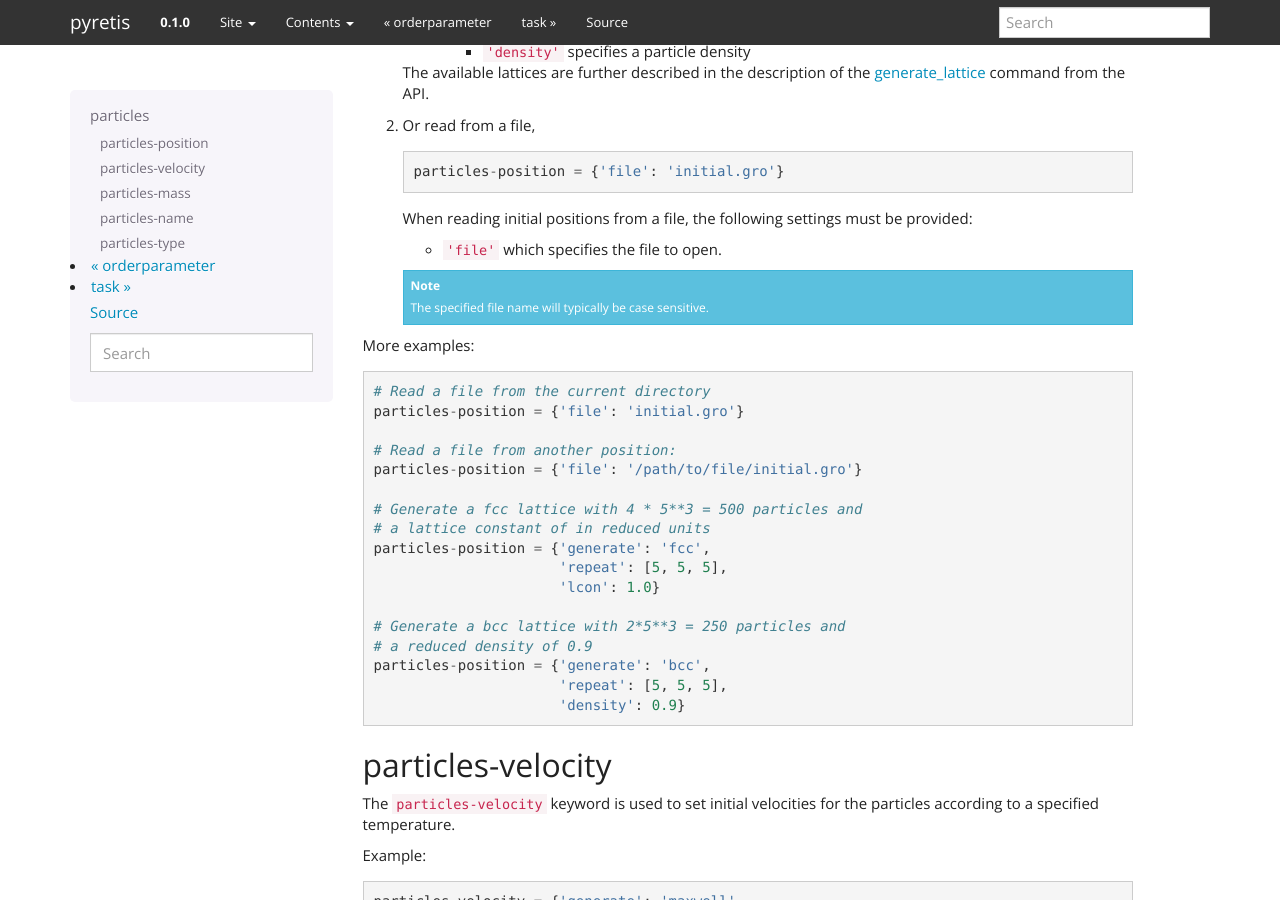
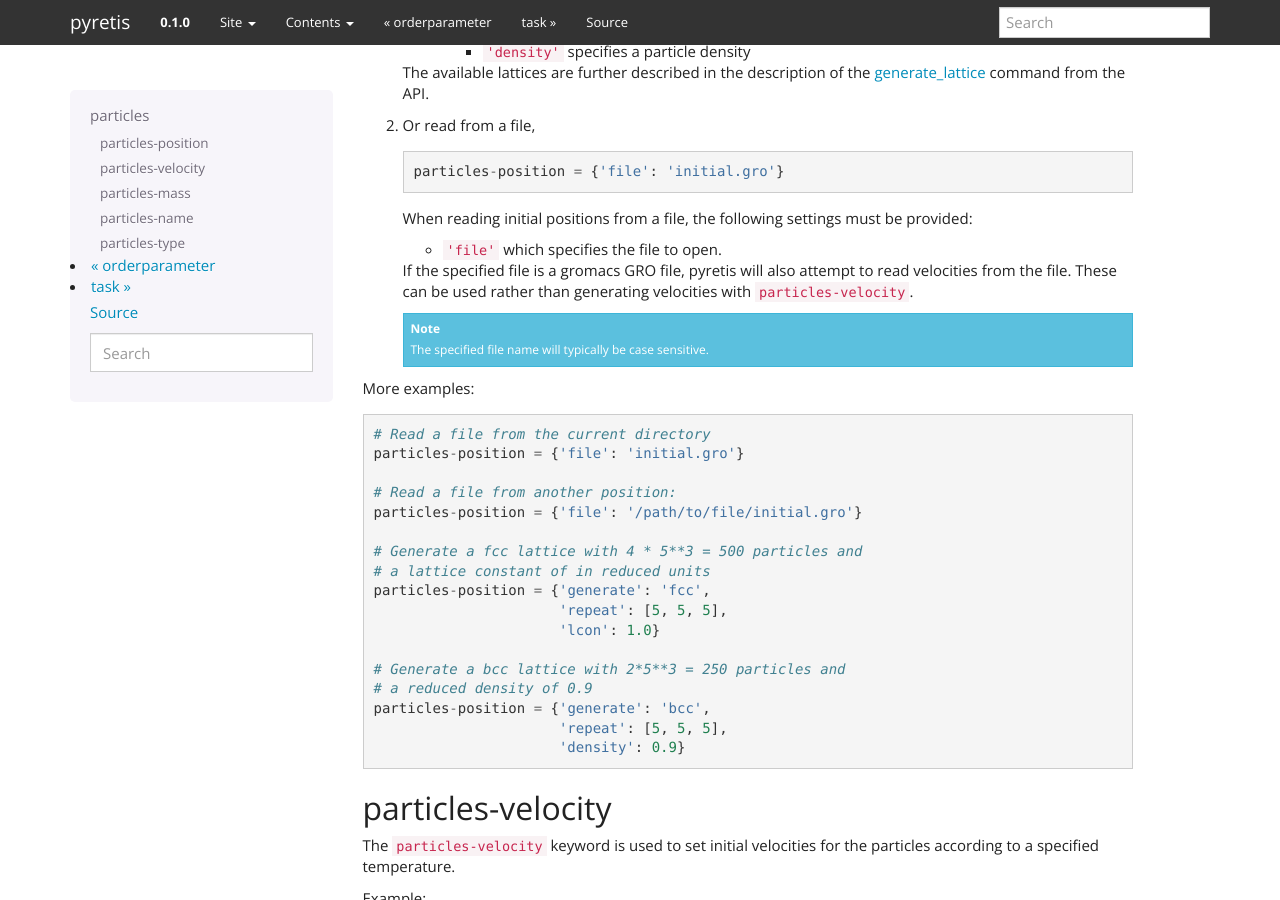
Before and after one commit to jonasjaeger-sci/mod905, a Sphinx documentation site: the page built from docs/user/keywords/particles.rst, in a window 1280 px wide and 900 px high, scrolled down 1028 px. Built offline with Sphinx 7.4.7, drawn with Linux system fonts in a browser that asks for light colours.

Commit message:
Added info about reading velocities from GRO file.

```diff
--- a/docs/user/keywords/particles.rst
+++ b/docs/user/keywords/particles.rst
@@ -85,6 +85,10 @@ simulation. The initial positions can be:
    must be provided:
 
    * ``'file'`` which specifies the file to open.
+
+   If the specified file is a gromacs GRO file, pyretis will also attempt to
+   read velocities from the file. These can be used rather than generating
+   velocities with ``particles-velocity``.
 
    .. NOTE::
       The specified file name will typically be case sensitive.
```
